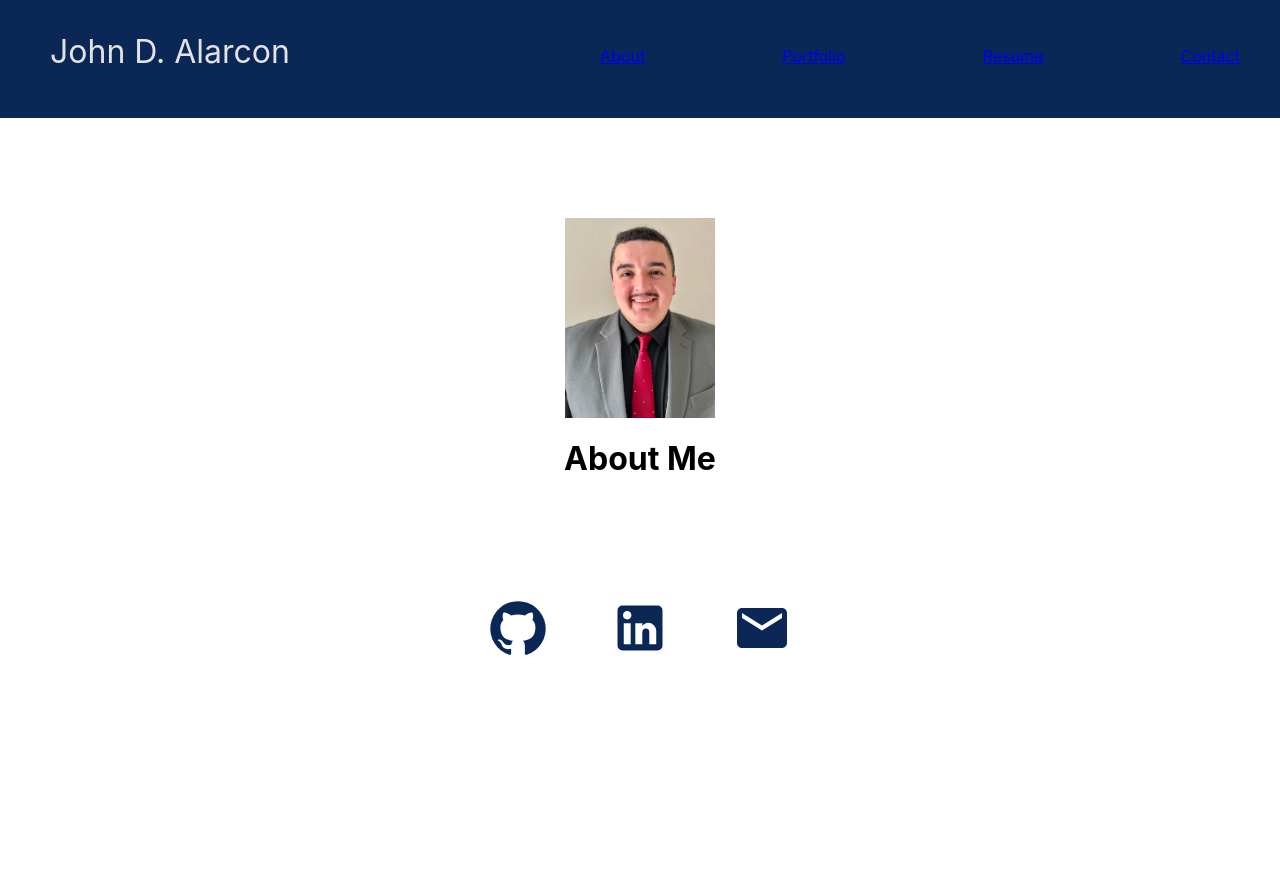
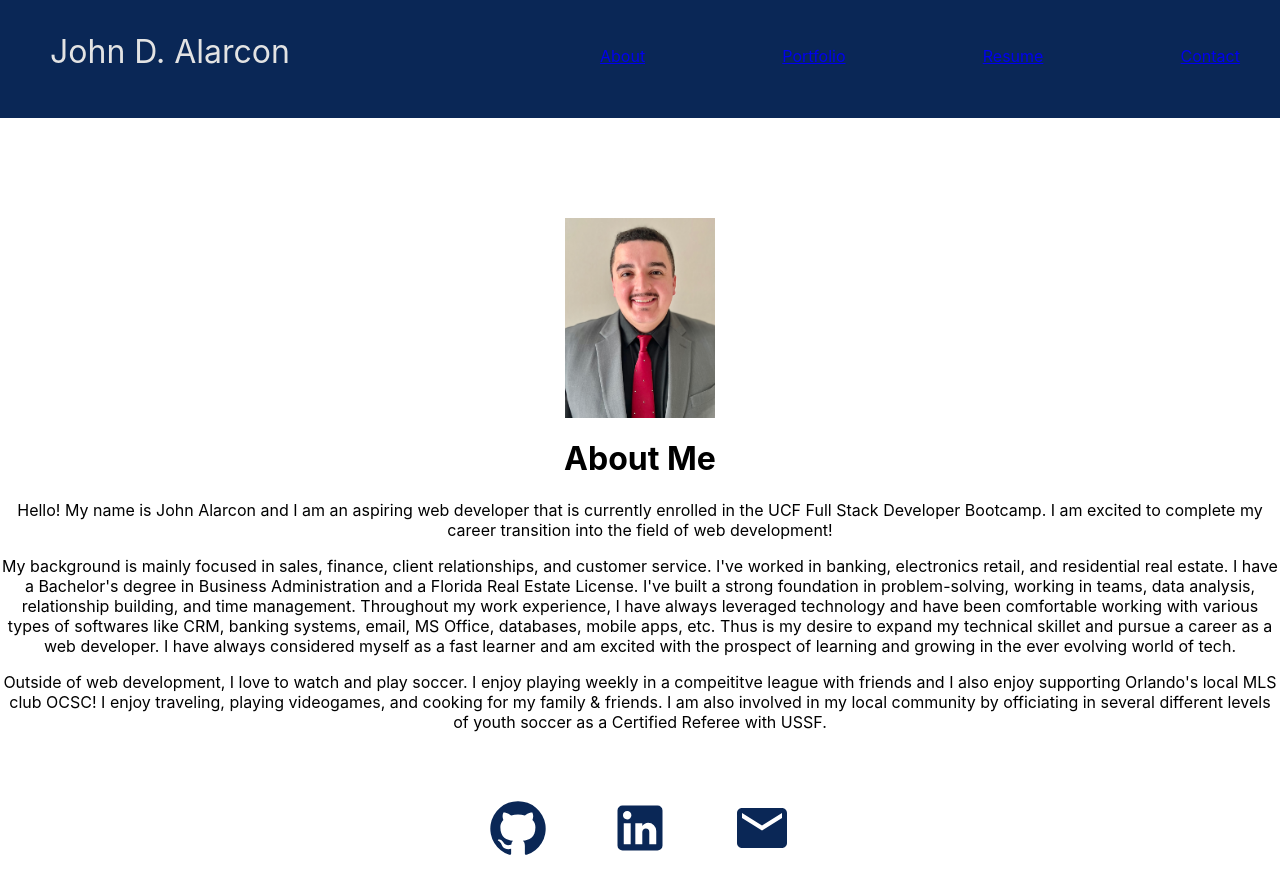
Before and after one commit to jalarcon95/My-React-Portfolio, a React (Create React App) app: page / in a window 1280 px wide. Shown: the top 894 px of the page. Before the commit the page ends 800 px from the top, so only its background shows below. Built offline with nearby package versions, Linux system fonts and the light colour scheme.

Commit message:
added details for About component

```diff
--- a/src/components/pages/About/About.js
+++ b/src/components/pages/About/About.js
@@ -24,12 +24,24 @@ export default function About() {
             <div style={{width: '100%', margin: '0 auto'}}>
                 <h1 id='about-me-title'>About Me</h1>
                 <p id='p-about'>
+                    Hello! My name is John Alarcon and I am an aspiring web developer that is currently enrolled in the
+                    UCF Full Stack Developer Bootcamp. I am excited to complete my career transition into the field of web development!
 
                 </p>
                 <p id='p-about'>
 
+                    My background is mainly focused in sales, finance, client relationships, and customer service. I've worked in banking, electronics retail, and residential real estate.
+                    I have a Bachelor's degree in Business Administration and a Florida Real Estate License. I've built a strong foundation in
+                    problem-solving, working in teams, data analysis, relationship building, and time management. Throughout my work experience, I have always leveraged
+                    technology and have been comfortable working with various types of softwares like CRM, banking systems, email, MS Office, databases, mobile apps, etc.
+                    Thus is my desire to expand my technical skillet and pursue a career as a web developer. I have always considered myself as a fast learner and am excited with
+                    the prospect of learning and growing in the ever evolving world of tech.
                 </p>
                 <p id='p-about'>
+
+                    Outside of web development, I love to watch and play soccer. I enjoy playing weekly in a compeititve league with friends and I also enjoy
+                    supporting Orlando's local MLS club OCSC! I enjoy traveling, playing videogames, and cooking for my family & friends. I am also involved in my local community
+                    by officiating in several different levels of youth soccer as a Certified Referee with USSF.
 
                 </p>
             </div>
```
